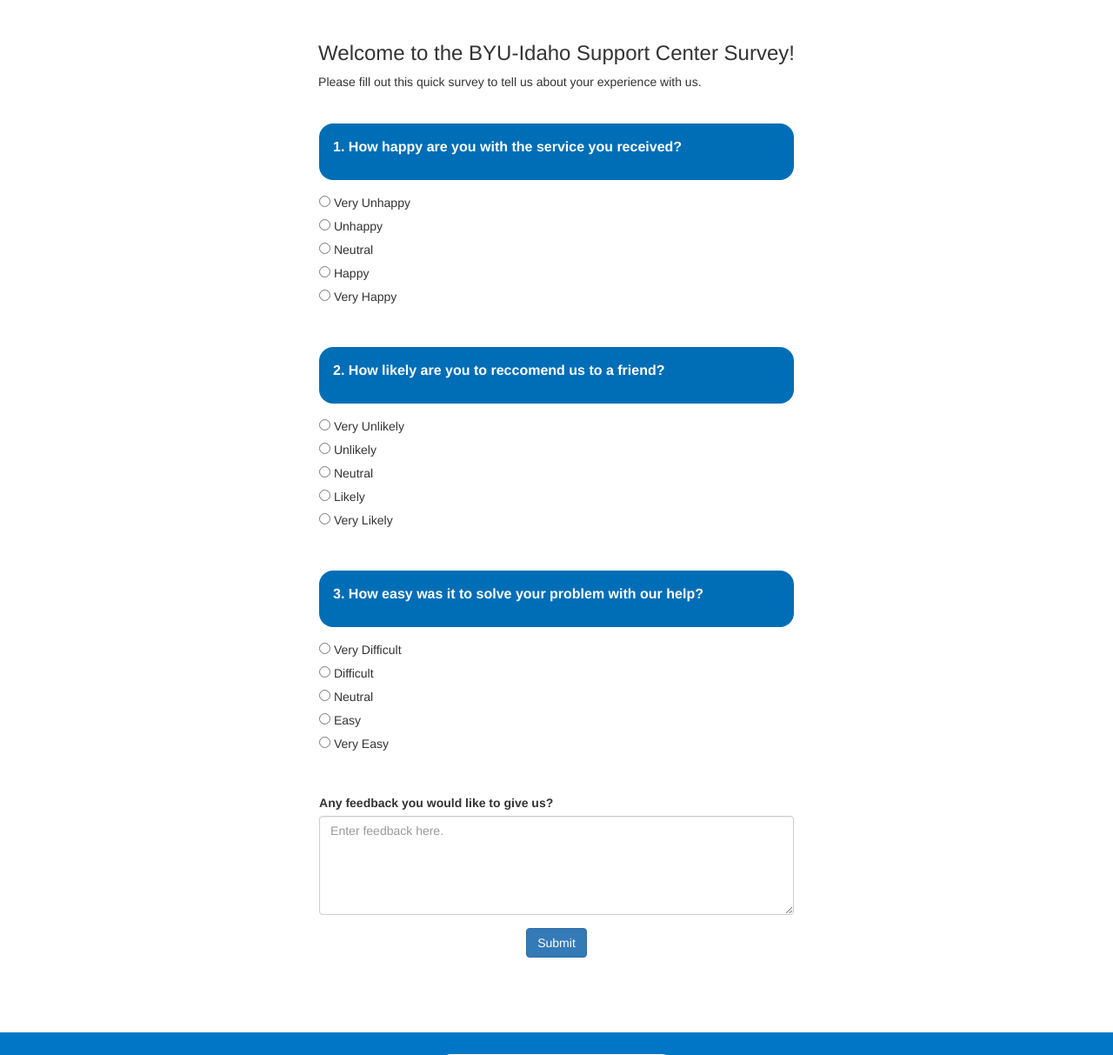
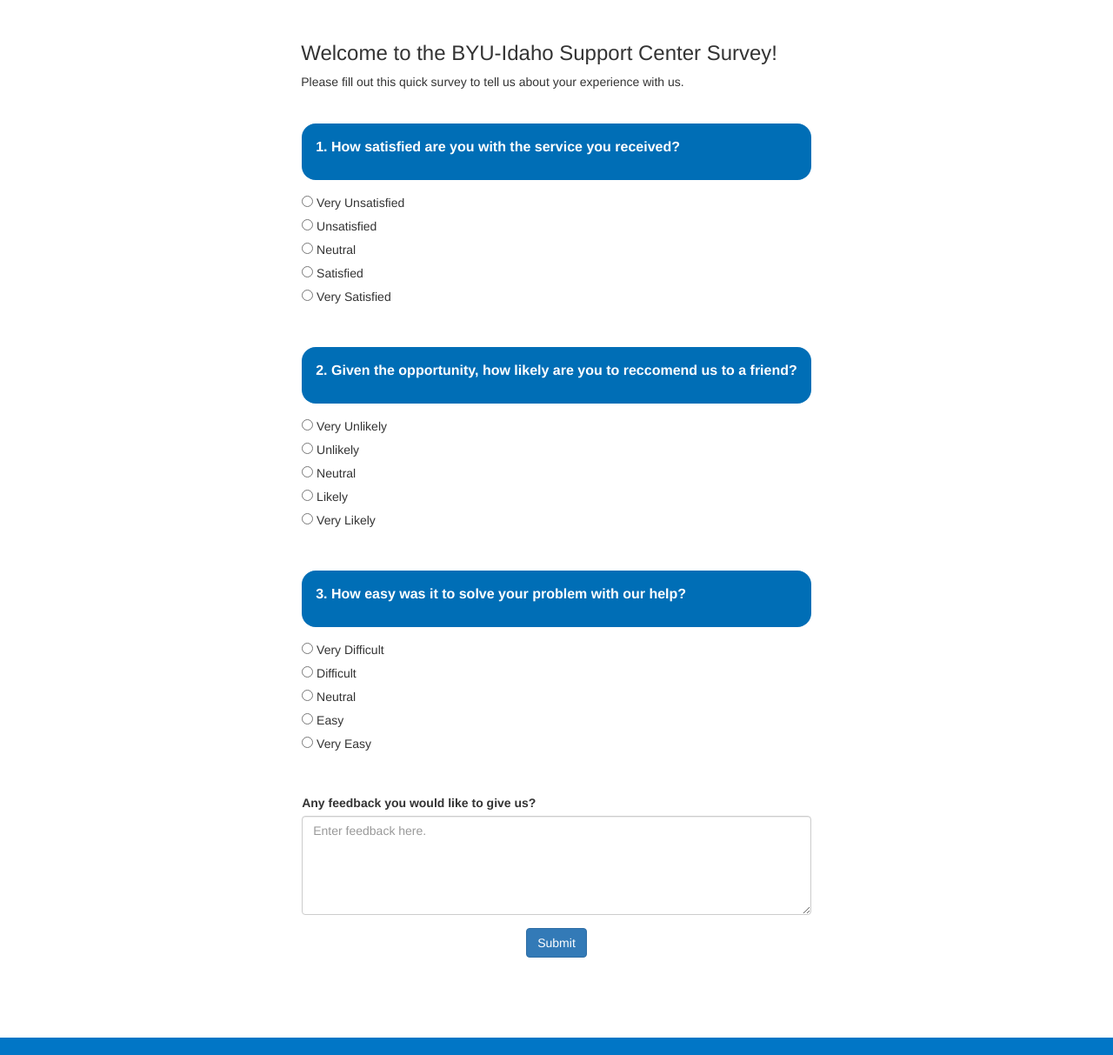
Before and after one commit to panick96/survey-site, a PHP site: page / in a window 1280 px wide. Shown: the top 1213 px of the page at 87% size. Run offline with PHP 8.4, Linux system fonts and the light colour scheme.

Commit message:
changed the wording for more clarity of the questions

```diff
--- a/index.php
+++ b/index.php
@@ -25,15 +25,15 @@
                 <div class = col-xs-12>
                     <form class="feedback-form">
                         <div class="form-group">
-                            <div class="question-text"><p>1. How happy are you with the service you received?</p></div>
+                            <div class="question-text"><p>1. How satisfied are you with the service you received?</p></div>
                             <div class="radio-buttons" id="question1" name="question1">
                                 <div class="form-check form-check-inline">
                                     <input class="form-check-input" type="radio" name="question1RadioOptions" id="question1Radio1" value="1">
-                                    <label class="form-check-label" for="question1Radio1">Very Unhappy</label>
+                                    <label class="form-check-label" for="question1Radio1">Very Unsatisfied</label>
                                   </div>
                                   <div class="form-check form-check-inline">
                                     <input class="form-check-input" type="radio" name="question1RadioOptions" id="question1Radio2" value="2">
-                                    <label class="form-check-label" for="question1Radio2">Unhappy</label>
+                                    <label class="form-check-label" for="question1Radio2">Unsatisfied</label>
                                   </div>
                                   <div class="form-check form-check-inline">
                                     <input class="form-check-input" type="radio" name="question1RadioOptions" id="question1Radio3" value="3">
@@ -41,16 +41,16 @@
                                   </div>
                                   <div class="form-check form-check-inline">
                                     <input class="form-check-input" type="radio" name="question1RadioOptions" id="question1Radio4" value="4">
-                                    <label class="form-check-label" for="question1Radio4">Happy</label>
+                                    <label class="form-check-label" for="question1Radio4">Satisfied</label>
                                   </div>
                                   <div class="form-check form-check-inline">
                                     <input class="form-check-input" type="radio" name="question1RadioOptions" id="question1Radio5" value="5">
-                                    <label class="form-check-label" for="question1Radio5">Very Happy</label>
+                                    <label class="form-check-label" for="question1Radio5">Very Satisfied</label>
                                   </div>
                             </div>
                         </div>
                         <div class="form-group">
-                            <div class="question-text"><p>2. How likely are you to reccomend us to a friend?</p></div>
+                            <div class="question-text"><p>2. Given the opportunity, how likely are you to reccomend us to a friend?</p></div>
                             <div class="radio-buttons" id="question2" name="question2">
                                 <div class="form-check form-check-inline">
                                     <input class="form-check-input" type="radio" name="question2RadioOptions" id="question2Radio1" value="1">
```
